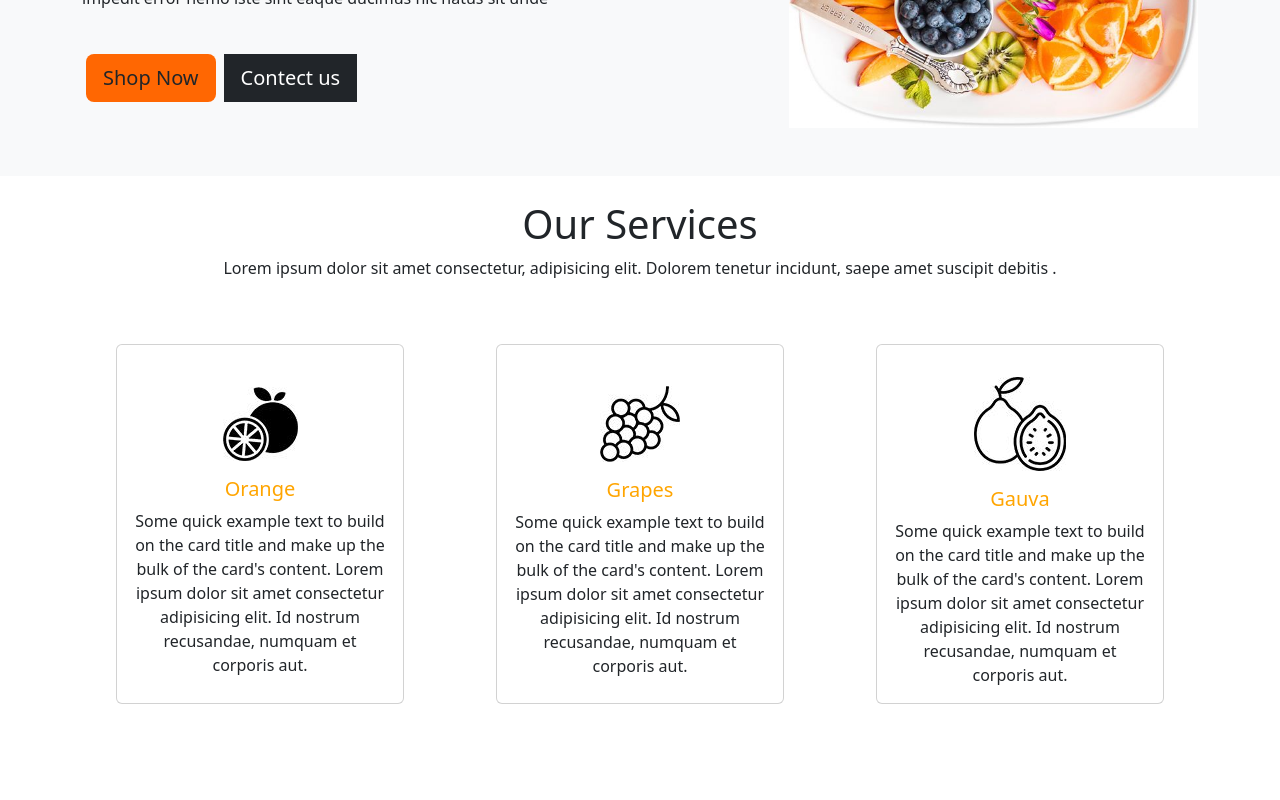
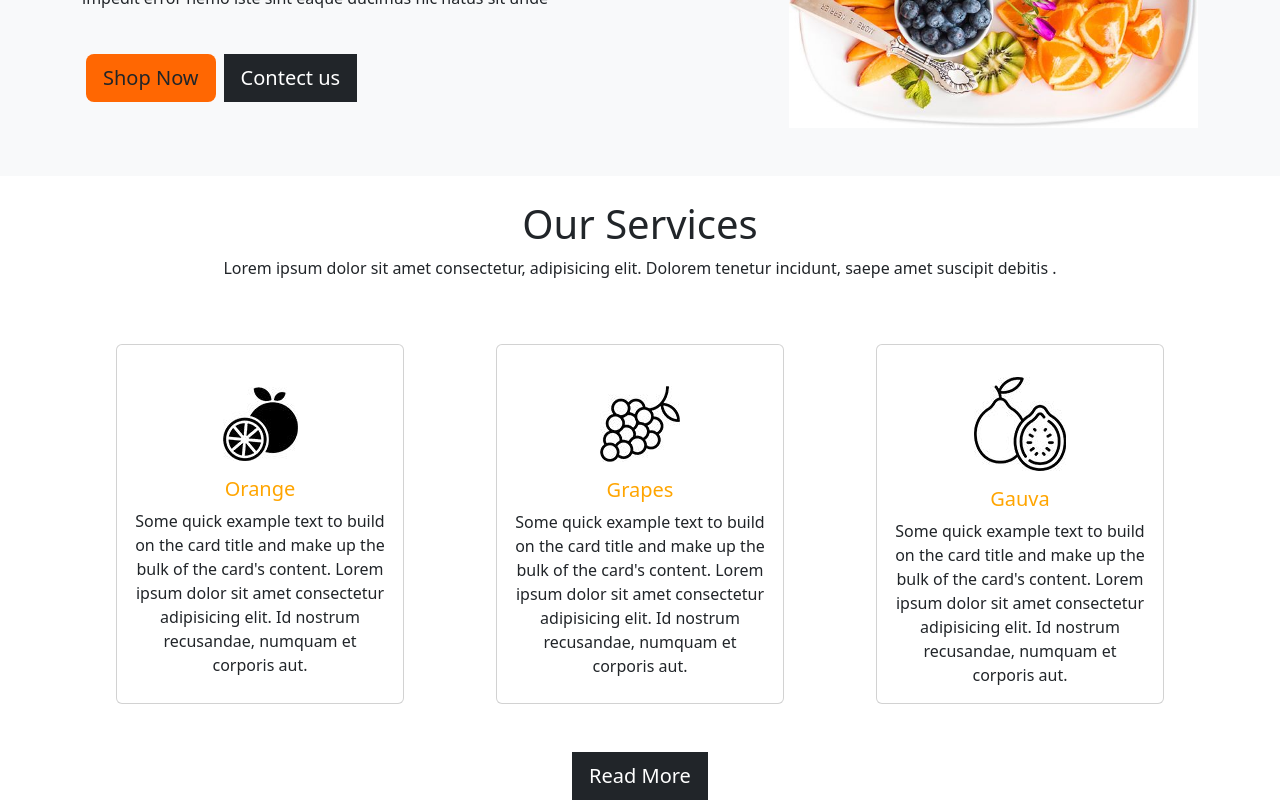
Before and after one commit to Ghullam-Mustafa/React-Assigment-03, a React (Create React App) app: page / in a window 1280 px wide. Shown: the part 618-1418 px from the top of the page. Before the commit the page ends 1370 px from the top, so only its background shows below. Built offline with nearby package versions, Linux system fonts and the light colour scheme.

Commit message:
section four

```diff
--- /dev/null
+++ b/src/components/sectionFour/SectionFour.js
@@ -0,0 +1,13 @@
+import React from 'react'
+
+export default function SectionFour() {
+  return (
+    <div class="container">
+
+    <div class="container d-flex justify-content-center">
+      <button type="button" class="btn btn-dark btn-lg rounded-0">Read More</button>
+    </div>
+
+  </div>
+  )
+}
--- a/src/pages/MainPage.js
+++ b/src/pages/MainPage.js
@@ -5,15 +5,17 @@ import Navbar from '../components/navbar/Navbar';
 import SectionOne from '../components/sectionOne/SectionOne';
 import SectionTwo from '../components/sectionTwo/SectionTwo';
 import SectionThree from '../components/sectionThree/SectionThree';
+import SectionFour from '../components/sectionFour/SectionFour';
 
 
 export default function MainPage(props) {
   return (
     <>
     <Navbar />
-    <SectionOne />
-    <SectionTwo />
+    <SectionOne/>
+    <SectionTwo/>
     <SectionThree/>
+    <SectionFour/>
     </>
 
   )
```
